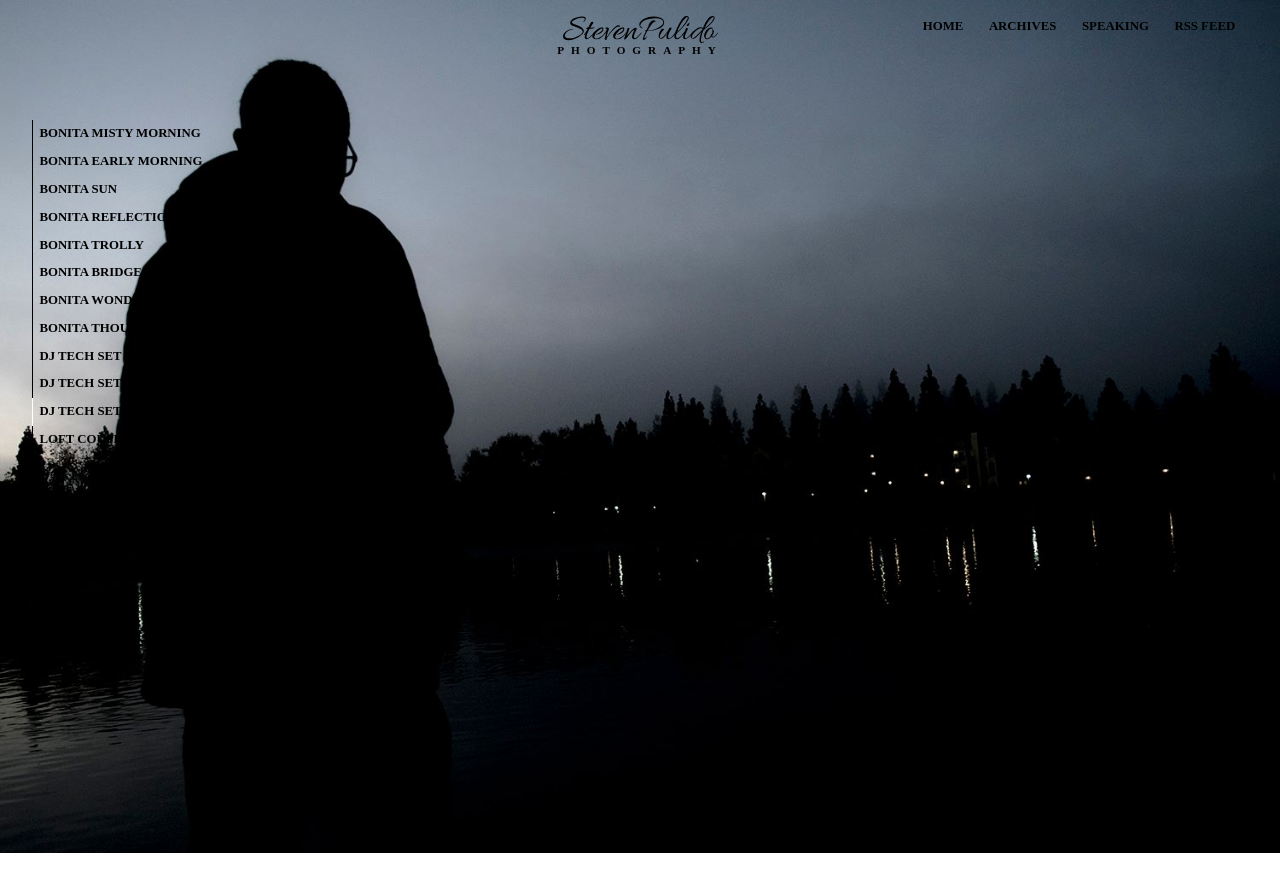
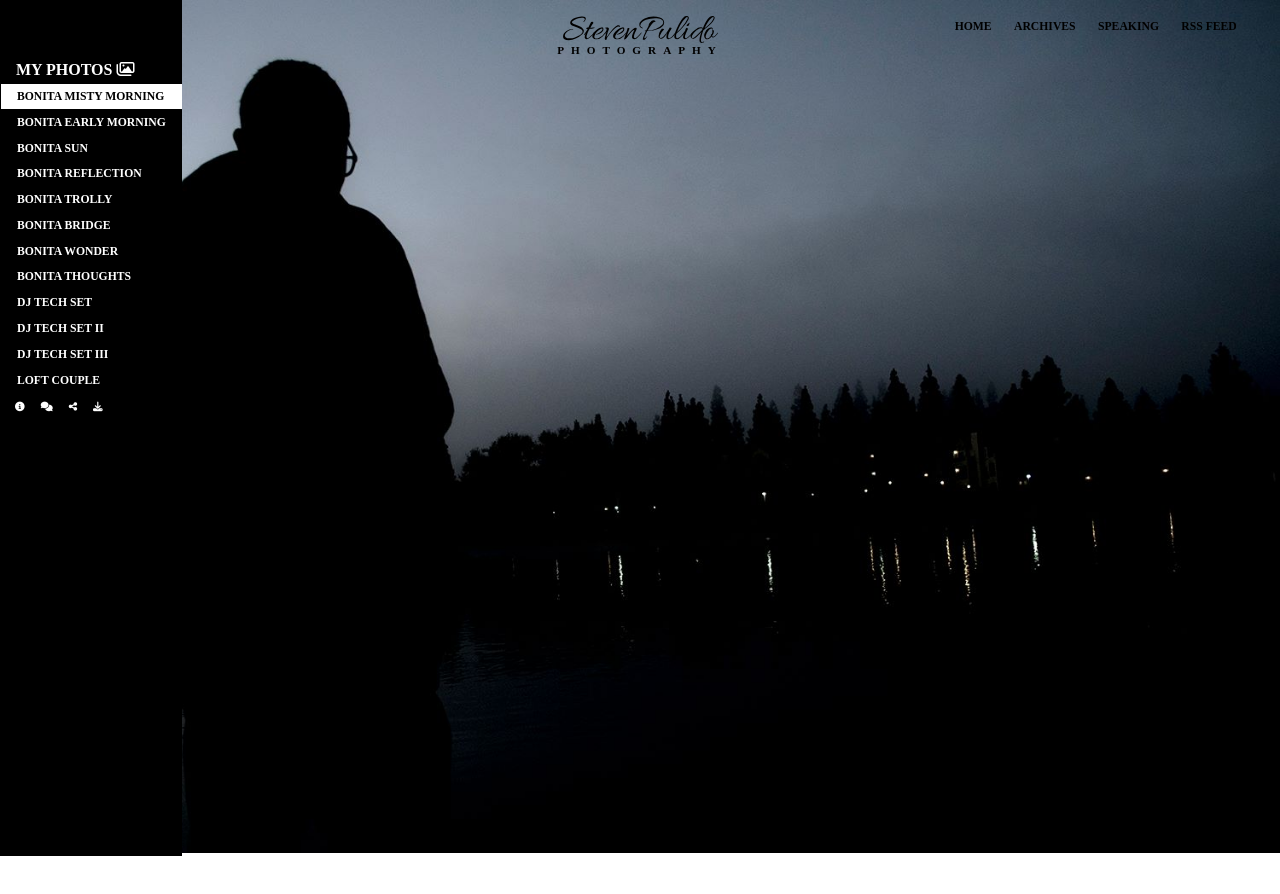
Before and after one commit to mrstevedev/react-redux-photography-collection, a React app: page / in a window 1280 px wide. Shown: the top 894 px of the page. Built offline with nearby package versions, Linux system fonts and the light colour scheme; a web font is replaced by a local one.

Commit message:
Markup and style updates and added new components.

```diff
--- a/src/App.css
+++ b/src/App.css
@@ -4,7 +4,7 @@
 }
 
 body {
-  font-family: 'bio-sans';
+  font-family: "bio-sans";
   text-transform: uppercase;
   font-weight: bold;
   background: #fff;
@@ -25,7 +25,8 @@ img {
   text-align: center;
   padding: 1rem 0;
   position: fixed;
-  /* background: #fff; */
+  display: flex;
+  flex-direction: column;
 }
 
 .logo {
@@ -39,32 +40,59 @@ img {
 }
 
 .vertical {
-    padding: 7.5rem 0;
+  padding: 3.5rem 0 0 0;
   height: 100vh;
-    margin: 0 2rem;
+  background: #000;
 }
 
 .vertical ul {
   text-align: left;
 }
 .vertical ul:first-child li {
-    padding: .4rem 0;
+  padding: 0.4rem 0;
   display: flex;
   align-items: center;
   border-left: solid 1px #000;
+  transition: .22s ease-in-out;
+}
+
+.photo-list li:hover {
+  background: rgba(255, 255, 255, 1);
+  color:#000;
+}
+.photo-list li a:hover,
+.photo-list li:hover a {
+    color:#000;
+}
+
+.photo-list-header {
+    color:#fff;
+    padding: .3rem 1rem
 }
 /*
 .info-toggle-list {
     column-count: 2;
 } */
 
+.info-toggle-list {
+    list-style: none;
+    margin: 0rem .44rem;
+    display: flex;
+}
+
 .info-toggle-list li {
   border-left: none;
-    padding: .2rem 0;
+  padding: 0.2rem 0;
 }
 
-.vertical ul li.active {
-    border-left: solid 1px #fff;
+.info-toggle-list li a {
+    padding: 0 .5rem;
+}
+
+.photo-list li.active,
+.photo-list li.active a {
+    background: rgba(255, 255, 255, 1);
+    color: #000;
 }
 
 .horizontal {
@@ -72,12 +100,17 @@ img {
   display: flex;
   justify-content: flex-end;
   width: 100%;
-    padding: 1rem 0;
+  /* padding: 1rem 0; */
 }
 
 .horizontal ul {
   display: flex;
   padding: 0 2rem;
+}
+
+.horizontal ul li a {
+    color: #000;
+    padding: 0 .3rem;
 }
 
 nav ul li {
@@ -86,11 +119,11 @@ nav ul li {
 }
 
 nav ul li a {
-  color: #000;
-  font-size: 0.8rem;
+  color: #fff;
+  font-size: 0.73rem;
   text-decoration: none;
-  padding: 0 .4rem;
-  transition: .22s ease-in-out;
+  padding: 0 1rem;
+  transition: 0.22s ease-in-out;
   position: relative;
 }
 
@@ -121,14 +154,14 @@ footer {
   z-index: 1;
 }
 
-@media(max-width: 992px) {
+@media (max-width: 992px) {
   .vertical {
     display: none;
   }
 }
 
-@media(min-width: 1400px) {
-    .container > div {
+@media (min-width: 1400px) {
+  .container > section {
     height: 100vh;
     overflow: hidden;
   }
@@ -141,20 +174,19 @@ footer {
 }
 .back-to-top a {
   text-decoration: none;
-    color:#fff;
-    font-size: .7rem;
+  color: #fff;
+  font-size: 0.7rem;
   position: relative;
 }
 
 .back-to-top i {
-    padding: .0 .2rem;
-}
-
-.info-toggle-list {
-    list-style: none;
-    margin: 1rem 0;
+  padding: 0 0.2rem;
 }
 
 .fas {
-    font-size:.6rem;
+  font-size: 0.6rem;
 }
+
+.container > div > img {
+    margin: 0 166px;
+}
--- /dev/null
+++ b/src/components/BackToTop.js
@@ -0,0 +1,17 @@
+import React, { Component } from "react";
+
+class BackToTop extends Component {
+  render() {
+    return (
+      <div>
+        <div className="back-to-top" data-aos="fade-up" data-aos-offset="800">
+          <a href="#!" className="back-to-top">
+            <i className="fas fa-long-arrow-alt-up"></i>Back To Top
+          </a>
+        </div>
+      </div>
+    );
+  }
+}
+
+export default BackToTop;
--- a/src/components/Header.js
+++ b/src/components/Header.js
@@ -1,10 +1,12 @@
 import React, { Component, Fragment } from "react";
+import Logo from './Logo';
+import NavBar from './Navbar';
 
 const Header = () => (
-  <Fragment>
-    <img src="/img/logo.svg" className="logo" />
-    <h4 className="logo-sub-txt">Photography</h4>
-  </Fragment>
+  <header className="header">
+    <Logo />
+    <NavBar />
+  </header>
 );
 
 export default Header;
--- a/src/components/Index.js
+++ b/src/components/Index.js
@@ -1,6 +1,9 @@
 import React, { Component, Fragment } from "react";
 import About from "./About";
 import Header from './Header';
+import Navbar from './Navbar';
+import Sidebar from './Sidebar';
+import BackToTop from './BackToTop';
 import Footer from "./Footer";
 import { Link } from "react-router-dom";
 import AOS from "aos";
@@ -11,11 +14,47 @@ export class Index extends Component {
   constructor(props) {
     super(props);
     console.log(props);
+    this.state = {
+      active: true
+    }
   }
   componentDidMount() {
     console.log("//-----------ComponentDidMount Ran");
     AOS.init();
     console.log('AOS Init');
+    let scrollpos = window.scrollY;
+    const list = document.querySelector(".photo-list");
+
+    const listItem = document.querySelector(".photo-list li");
+
+    function add_class_on_scroll() {
+      list.classList.add("active");
+    }
+
+    function remove_class_on_scroll() {
+      list.classList.remove("active");
+    }
+
+    // window.addEventListener("scroll", function() {
+    //   //Here you forgot to update the value
+    //   scrollpos = window.scrollY;
+
+    //   if (scrollpos > 10) {
+    //     add_class_on_scroll();
+    //   } else {
+    //     remove_class_on_scroll();
+    //   }
+    // });
+  }
+
+  handleClick = e => {
+    e.preventDefault();
+    this.setState({ active: true });
+    const active = document.querySelector('.active');
+    if(active){
+      active.classList.remove('active');
+    }
+    e.currentTarget.parentNode.classList.add('active');
   }
 
   componentDidCatch() {
@@ -25,60 +64,25 @@ export class Index extends Component {
   render() {
     return (
       <Fragment>
-        <header className="header">
           <Header />
-        </header>
-
-        <nav className="vertical" data-aos="fade-right" data-aos-delay="600">
-           <ul>
-               <li><a className="nav-link" href="#">Bonita Misty Morning</a></li>
-               <li><a className="nav-link" href="#">Bonita Early Morning</a></li>
-               <li><a className="nav-link disabled" href="#">Bonita Sun</a></li>
-               <li><a className="nav-link disabled" href="#">Bonita Reflection</a></li>
-               <li><a className="nav-link disabled" href="#">Bonita Trolly</a></li>
-               <li><a className="nav-link disabled" href="#">Bonita Bridge</a></li>
-               <li><a className="nav-link disabled" href="#">Bonita Wonder</a></li>
-               <li><a className="nav-link disabled" href="#">Bonita Thoughts</a></li>
-               <li><a className="nav-link disabled" href="#">DJ Tech Set</a></li>
-               <li><a className="nav-link disabled" href="#">DJ Tech Set II</a></li>
-               <li className="active"><a className="nav-link disabled" href="#">DJ Tech Set III</a></li>
-               <li><a className="nav-link disabled" href="#">Loft Couple</a></li>
-           </ul>
-           <ul className="info-toggle-list">
-               <li><a href=""><i className="fas fa-info-circle"></i></a></li>
-               <li><a href=""><i className="fas fa-comments"></i></a></li>
-               <li><a href=""><i className="fas fa-share-alt"></i></a></li>
-               <li><a href=""><i className="fas fa-download"></i></a></li>
-           </ul>
-          </nav>
-
-        <nav className="nav-right horizontal">
-           <ul>
-               <li><Link className="nav-link active" to="/">Home</Link></li>
-               <li><Link className="nav-link" to="/about">Archives</Link></li>
-               <li><Link className="nav-link disabled" to="#">Speaking</Link></li>
-               <li><Link className="nav-link disabled" to="#">RSS Feed</Link></li>
-           </ul>
-          </nav>
+            <Sidebar active={this.state.active} handleClick={this.handleClick} />
         <div className="container">
-          <div><img src="/img/bonitaskies.jpg" /></div>
-          <div data-aos="fade"><img src="/img/bonitaskies2.jpg" /></div>
-          <div data-aos="fade"><img src="/img/bonitasun.jpg" /></div>
-          <div data-aos="fade"><img src="/img/bonitasunreflection.jpg" /></div>
-          <div data-aos="fade"><img src="/img/bonitatrolly.jpg" /></div>
-          <div data-aos="fade"><img src="/img/bonitabridge1.jpg" /></div>
-          <div data-aos="fade"><img src="/img/bonitabridge.jpg" /></div>
-          <div data-aos="fade"><img src="/img/bonitaclose.jpg" /></div>
-          <div data-aos="fade"><img src="/img/djtech.jpg" /></div>
-          <div data-aos="fade"><img src="/img/djtech2.jpg" /></div>
-          <div data-aos="fade"><img src="/img/djtech3.jpg" /></div>
-          <div data-aos="fade"><img src="/img/loftcouple.jpg" /></div>
-          <div data-aos="fade"><img src="/img/rayrooftop.jpg" /></div>
+          <section data-aos="fade" data-aos-delay="400"><img src="/img/bonitaskies.jpg" /></section>
+          <section data-aos="fade" data-aos-delay="400"><img src="/img/bonitaskies2.jpg" /></section>
+          <section data-aos="fade" data-aos-delay="400"><img src="/img/bonitasun.jpg" /></section>
+          <section data-aos="fade" data-aos-delay="400"><img src="/img/bonitasunreflection.jpg" /></section>
+          <section data-aos="fade" data-aos-delay="400"><img src="/img/bonitatrolly.jpg" /></section>
+          <section data-aos="fade" data-aos-delay="400"><img src="/img/bonitabridge1.jpg" /></section>
+          <section data-aos="fade" data-aos-delay="400"><img src="/img/bonitabridge.jpg" /></section>
+          <section data-aos="fade" data-aos-delay="400"><img src="/img/bonitaclose.jpg" /></section>
+          <section data-aos="fade" data-aos-delay="400"><img src="/img/djtech.jpg" /></section>
+          <section data-aos="fade" data-aos-delay="400"><img src="/img/djtech2.jpg" /></section>
+          <section data-aos="fade" data-aos-delay="400"><img src="/img/djtech3.jpg" /></section>
+          <section data-aos="fade" data-aos-delay="400"><img src="/img/loftcouple.jpg" /></section>
+          <section data-aos="fade" data-aos-delay="400"><img src="/img/rayrooftop.jpg" /></section>
         </div>
         {/* <Footer /> */}
-        <div className="back-to-top" data-aos="fade-up" data-aos-offset="800">
-            <a href="#!" className="back-to-top"><i className="fas fa-long-arrow-alt-up"></i>Back To Top</a>
-        </div>
+       <BackToTop />
       </Fragment>
     );
   }
--- /dev/null
+++ b/src/components/Logo.js
@@ -0,0 +1,12 @@
+import React, { Fragment } from "react";
+
+export default function Logo() {
+  return (
+    <Fragment>
+      <div data-aos="fade" data-aos-delay="800">
+        <img src="/img/logo.svg" className="logo" />
+        <h4 className="logo-sub-txt">Photography</h4>
+      </div>
+    </Fragment>
+  );
+}
--- /dev/null
+++ b/src/components/Navbar.js
@@ -0,0 +1,17 @@
+import React, { Component, Fragment } from 'react';
+import { Link } from "react-router-dom";
+
+const Navbar = () => (
+    <Fragment>
+        <nav className="nav-right horizontal" data-aos="fade" data-aos-delay="800">
+            <ul>
+               <li><Link className="nav-link" to="/">Home</Link></li>
+               <li><Link className="nav-link" to="/about">Archives</Link></li>
+               <li><Link className="nav-link disabled" to="#">Speaking</Link></li>
+               <li><Link className="nav-link disabled" to="#">RSS Feed</Link></li>
+           </ul>
+          </nav>
+    </Fragment>
+);
+
+export default Navbar;
--- a/src/components/Sidebar.js
+++ b/src/components/Sidebar.js
@@ -0,0 +1,39 @@
+import React, { Component, Fragment } from 'react';
+
+class Sidebar extends Component {
+    constructor(props) {
+        super(props)
+        console.log(props);
+    }
+    render() {
+        return (
+            <Fragment>
+                 <nav className="vertical" data-aos="fade-right">
+                    <ul className="photo-list">
+                    <h4 className="photo-list-header">My Photos <i className="far fa-images"></i></h4>
+                        <li className={this.props.active ? 'active' : ''}><a className="nav-link" href="#" onClick={this.props.handleClick}>Bonita Misty Morning</a></li>
+                        <li><a className="nav-link" href="#" onClick={this.props.handleClick}>Bonita Early Morning</a></li>
+                        <li><a className="nav-link" href="#" onClick={this.props.handleClick}>Bonita Sun</a></li>
+                        <li><a className="nav-link" href="#" onClick={this.props.handleClick}>Bonita Reflection</a></li>
+                        <li><a className="nav-link" href="#" onClick={this.props.handleClick}>Bonita Trolly</a></li>
+                        <li><a className="nav-link" href="#" onClick={this.props.handleClick}>Bonita Bridge</a></li>
+                        <li><a className="nav-link" href="#" onClick={this.props.handleClick}>Bonita Wonder</a></li>
+                        <li><a className="nav-link" href="#" onClick={this.props.handleClick}>Bonita Thoughts</a></li>
+                        <li><a className="nav-link" href="#" onClick={this.props.handleClick}>DJ Tech Set</a></li>
+                        <li><a className="nav-link" href="#" onClick={this.props.handleClick}>DJ Tech Set II</a></li>
+                        <li><a className="nav-link" href="#" onClick={this.props.handleClick}>DJ Tech Set III</a></li>
+                        <li><a className="nav-link" href="#" onClick={this.props.handleClick}>Loft Couple</a></li>
+                    </ul>
+                    <ul className="info-toggle-list">
+                        <li><a href=""><i className="fas fa-info-circle"></i></a></li>
+                        <li><a href=""><i className="fas fa-comments"></i></a></li>
+                        <li><a href=""><i className="fas fa-share-alt"></i></a></li>
+                        <li><a href=""><i className="fas fa-download"></i></a></li>
+                    </ul>
+                    </nav>
+            </Fragment>
+        )
+    }
+}
+
+export default Sidebar;
```
Also changed, not shown: src/components/Photo.js (added). Lines whose indentation alone changed are shown as unchanged.
